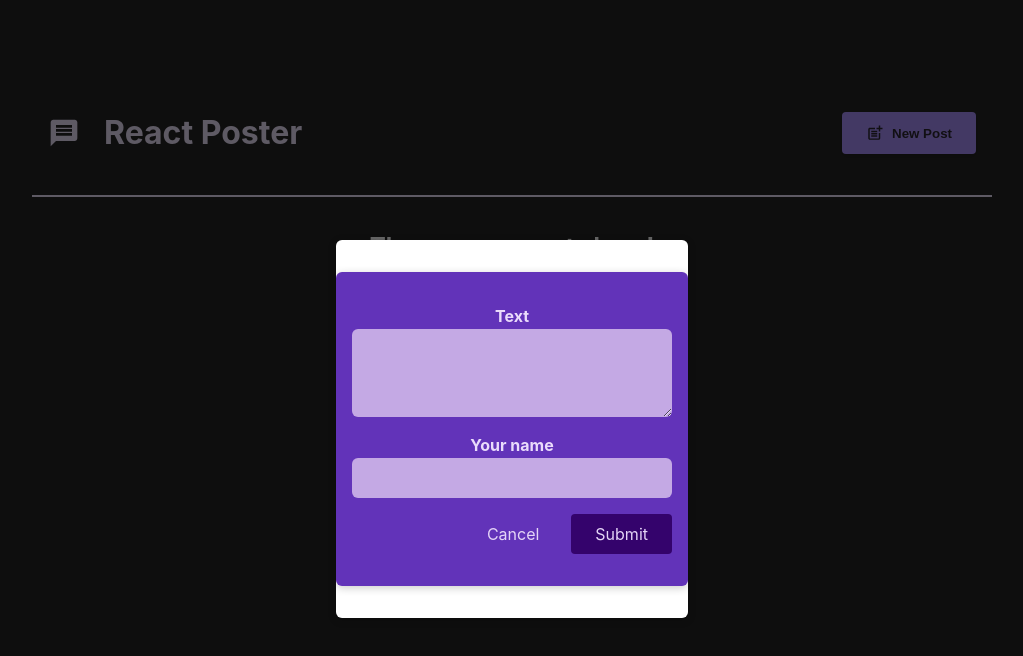
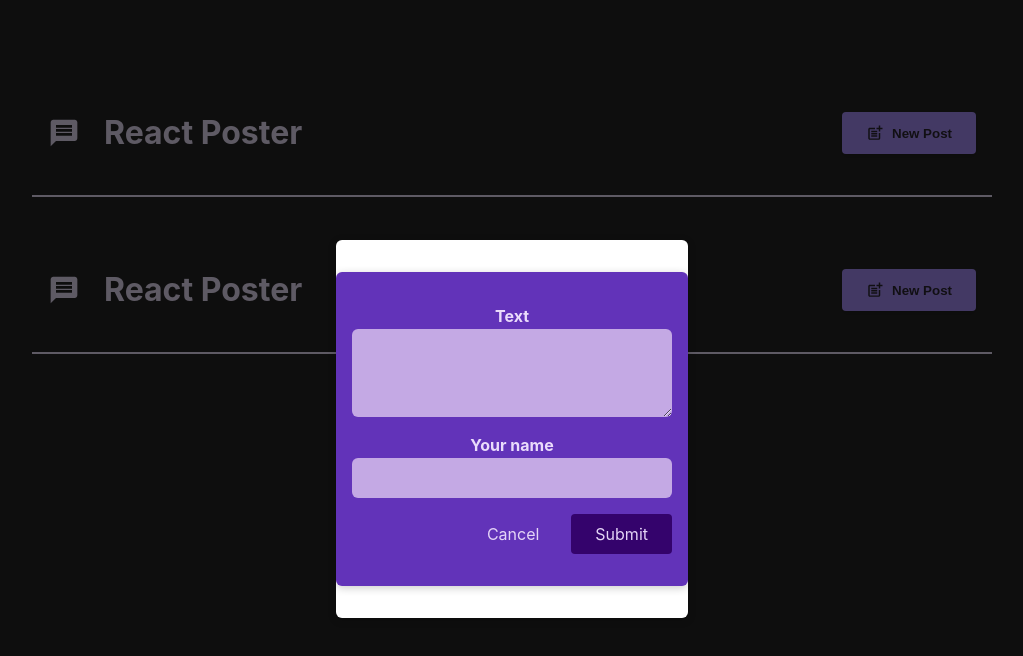
Before and after one commit to jmihuang/vite-react, a React (Vite) app: page / in a window 1280 px wide. Shown: the top 656 px of the page, without its empty margins (128-1151 px from the left). Built offline with nearby package versions, Linux system fonts and the light colour scheme.

Commit message:
#02 route layout

```diff
--- a/src/component/post/PostList.tsx
+++ b/src/component/post/PostList.tsx
@@ -38,7 +38,7 @@ function PostList() {
   // }, []);
 
   return (
-    <div className="post-list">
+    <>
       <MainHeader onCreatePost={isPosting} />
       {!isFetching && posts.length > 0 && (
         <ul className="posts">
@@ -63,7 +63,7 @@ function PostList() {
           <NewPost onCancel={onStopPosting} onSubmit={addPostHandler} />
         </Modal>
       )}
-    </div>
+    </>
   );
 }
 
--- /dev/null
+++ b/src/routes/RootLayout.jsx
@@ -0,0 +1,12 @@
+import { Outlet } from "react-router-dom";
+import MainHeader from "../component/post/MainHeader";
+function RootLayout() {
+  return (
+    <div className="post-list">
+      <MainHeader />
+      <Outlet />
+    </div>
+  );
+}
+
+export default RootLayout;
```
Also changed, not shown: src/main.jsx (+10 -2 lines).
